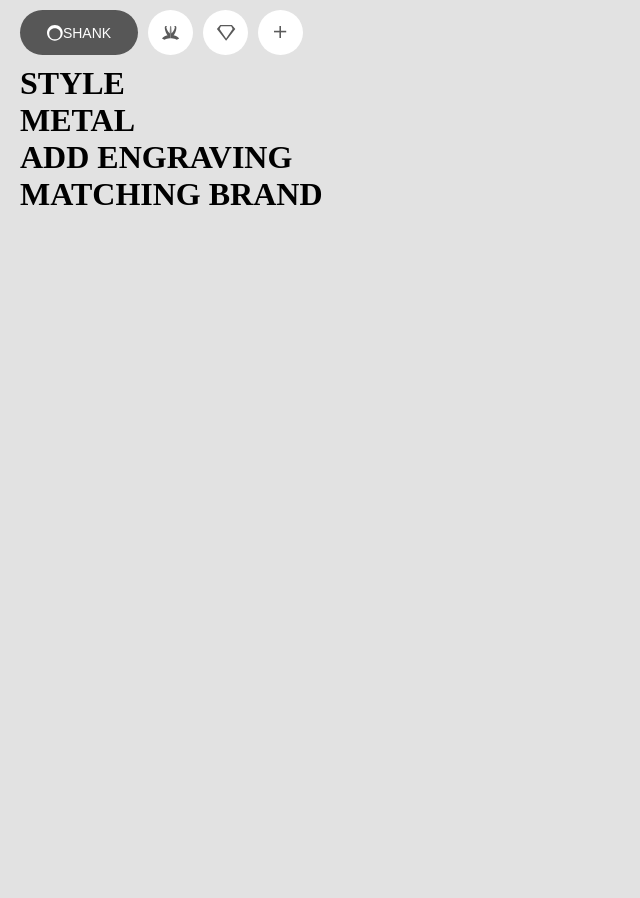
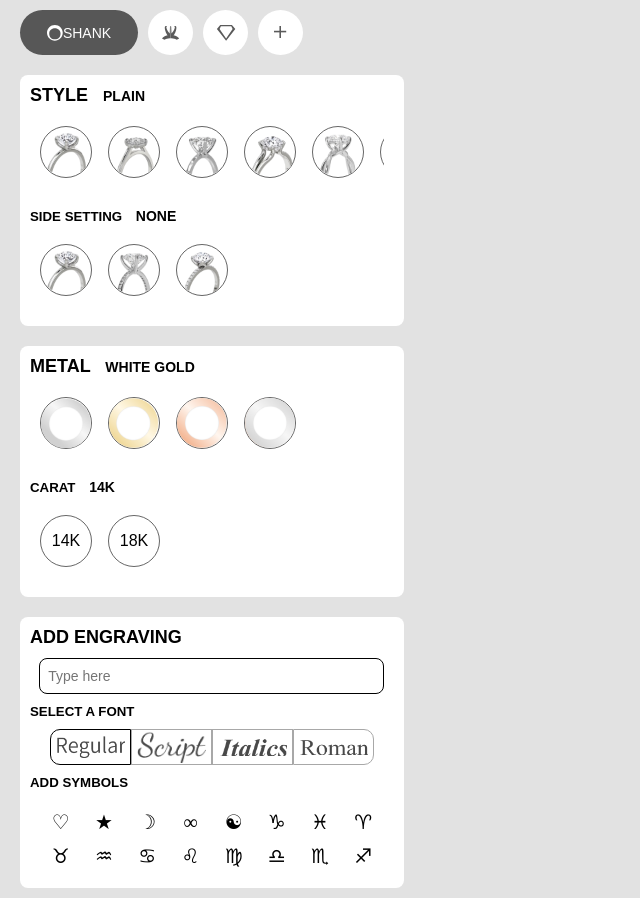
Before and after one commit to Deepak-200259/ring-configurator, a React (Vite) app: page / in a window 1280 px wide. Shown: the whole page, without its empty margins (0-640 px from the left). Before the commit the page ends 800 px from the top, so only its background shows below. Built offline with nearby package versions, Linux system fonts and the light colour scheme.

Commit message:
Properties Integrated for SHANK

```diff
--- a/src/components/NavigationBar.jsx
+++ b/src/components/NavigationBar.jsx
@@ -4,10 +4,26 @@ import {
   activeOther,
   activeShank,
   activeStone,
+  cathedral,
+  channel,
   inactiveHead,
   inactiveOther,
   inactiveShank,
   inactiveStone,
+  italics,
+  knifeEdge,
+  plain,
+  plateProng,
+  platinum,
+  regular,
+  roman,
+  roseGold,
+  script,
+  split,
+  twisted,
+  whiteGold,
+  widePlain,
+  yellowGold,
 } from "../assets";
 import PropertiesSelector from "./PropertiesSelector";
 import RingSelectionTabs from "./RingSelectionTabs";
@@ -19,8 +35,90 @@ const RingSelectionTabOptions = [
   { name: "OTHER", activeImg: activeOther, inactiveImg: inactiveOther },
 ];
 
+const PropertiesSelectorOptions = [
+  {
+    name: "STYLE",
+    includesEngraving: false,
+    mainOptionsHasText: false,
+    options: [
+      { name: "PLAIN", img: plain, price: 1000 },
+      { name: "CATHEDRAL", img: cathedral, price: 1000 },
+      { name: "KNIFE EDGE", img: knifeEdge, price: 2000 },
+      { name: "SPLIT", img: split, price: 3000 },
+      { name: "TWISTED", img: twisted, price: 4000 },
+      { name: "WIDE PLAIN", img: widePlain, price: 5000 },
+    ],
+    subHeadingName: "SIDE SETTING",
+    subOptionsHasText: false,
+    subOptions: [
+      { name: "NONE", img: plain, price: 0 },
+      { name: "CHANNEL", img: channel, price: 500 },
+      { name: "PLATE PRONG", img: plateProng, price: 1000 },
+    ],
+  },
+  {
+    name: "METAL",
+    includesEngraving: false,
+    mainOptionsHasText: false,
+    options: [
+      { name: "WHITE GOLD", img: whiteGold, price: 500 },
+      { name: "YELLOW GOLD", img: yellowGold, price: 500 },
+      { name: "ROSE GOLD", img: roseGold, price: 500 },
+      { name: "PLATINUM", img: platinum, price: 500 },
+    ],
+    subHeadingName: "CARAT",
+    subOptionsHasText: true,
+    subOptions: [
+      { name: "14K", price: 0 },
+      { name: "18K", price: 500 },
+    ],
+  },
+  {
+    name: "ADD ENGRAVING",
+    includesEngraving: true,
+    subHeading1: "SELECT A FONT",
+    subOptions1: [
+      { name: "REGULAR", img: regular },
+      { name: "SCRIPT", img: script },
+      { name: "ITALICS", img: italics },
+      { name: "ROMAN", img: roman },
+    ],
+    subHeading2: "ADD SYMBOLS",
+    subOptions2: [
+      "♡",
+      "★",
+      "☽",
+      "∞",
+      "☯︎",
+      "♑︎",
+      "♓︎",
+      "♈︎",
+      "♉︎",
+      "♒︎",
+      "♋︎",
+      "♌︎",
+      "♍︎",
+      "♎︎",
+      "♏︎",
+      "♐︎",
+    ],
+  },
+];
+
 export default function NavigationBar() {
   const [currentTab, setCurrentTab] = useState(RingSelectionTabOptions[0]);
+  const [currentStyle, setCurrentStyle] = useState(
+    PropertiesSelectorOptions[0].options[0].name
+  );
+  const [currentSideSetting, setCurrentSideSetting] = useState(
+    PropertiesSelectorOptions[0].subOptions[0].name
+  );
+  const [currentMetal, setCurrentMetal] = useState(
+    PropertiesSelectorOptions[1].options[0].name
+  );
+  const [currentCarat, setCurrentCarat] = useState(
+    PropertiesSelectorOptions[1].subOptions[0].name
+  );
   const onSelectCurrentTab = (option, e) => {
     setCurrentTab(option);
     const target =
@@ -29,8 +127,9 @@ export default function NavigationBar() {
         ? e.target.parentElement
         : e.target;
 
-    for(const child of target.children.parentElement){
-      child.classList.contains("selected") && child.classList.remove("selected");
+    for (const child of target.children.parentElement) {
+      child.classList.contains("selected") &&
+        child.classList.remove("selected");
     }
     target.classList.add("selected");
   };
@@ -43,10 +142,16 @@ export default function NavigationBar() {
           options={RingSelectionTabOptions}
           onClick={onSelectCurrentTab}
         />
-        <PropertiesSelector heading={"STYLE"} />
-        <PropertiesSelector heading={"METAL"} />
-        <PropertiesSelector heading={"ADD ENGRAVING"} />
-        <PropertiesSelector heading={"MATCHING BRAND"} />
+        {PropertiesSelectorOptions.map((propertySelector, i) => (
+          <PropertiesSelector
+            content={propertySelector}
+            key={propertySelector.name}
+            currentStyle={i == 0 ? currentStyle : null}
+            currentSideSetting={i == 0 ? currentSideSetting : null}
+            currentMetal={i == 1 ? currentMetal : null}
+            currentCarat={i == 1 ? currentCarat : null}
+          />
+        ))}
       </div>
     </>
   );
--- a/src/components/PropertiesSelector.jsx
+++ b/src/components/PropertiesSelector.jsx
@@ -1,7 +1,104 @@
 export default function PropertiesSelector(props) {
-    return (
-        <>
-            <h1>{props.heading}</h1>
-        </>
-    );
+  return (
+    <div className="properties-selector-tab">
+      {props.content.includesEngraving ? (
+        <EngravingPropertySelector property={props.content} />
+      ) : (
+        <div className="properties-section">
+          <h4 className="property-main-heading">
+            {props.content.name}{" "}
+            <span className="selected-property-option">
+              {props.currentStyle ? props.currentStyle : props.currentMetal}
+            </span>
+          </h4>
+          <div className="property-options">
+            {!props.content.mainOptionsHasText
+              ? props.content.options.map((option) => {
+                  return (
+                    <div className="property-option" key={option.name}>
+                      <img
+                        className="property-icon"
+                        src={option.img}
+                        alt={option.name}
+                      />
+                    </div>
+                  );
+                })
+              : null}
+          </div>
+          <h5 className="property-sub-heading">
+            {props.content.subHeadingName}{" "}
+            <span className="selected-property-option">
+              {props.currentSideSetting
+                ? props.currentSideSetting
+                : props.currentCarat}
+            </span>
+          </h5>
+          <div className="property-options">
+            {!props.content.subOptionsHasText
+              ? props.content.subOptions.map((option) => {
+                  return (
+                    <div className="property-option" key={option.name}>
+                      <img
+                        className="property-icon"
+                        src={option.img}
+                        alt={option.name}
+                      />
+                    </div>
+                  );
+                })
+              : props.content.subOptions.map((option) => {
+                  return (
+                    <div className="property-option" key={option.name}>
+                      <p className="property-icon">{option.name}</p>
+                    </div>
+                  );
+                })}
+          </div>
+        </div>
+      )}
+    </div>
+  );
 }
+
+function EngravingPropertySelector({ property }) {
+  return (
+    <>
+      <div className="properties-section">
+        <h4 className="property-main-heading">{property.name}</h4>
+        <input
+          type="text"
+          name="EngravingText"
+          id="engraving-text-input"
+          placeholder="Type here"
+          className="engraving-text-input"
+        />
+        <h5 className="property-sub-heading">{property.subHeading1}</h5>
+        <div className="sub-options-container">
+          {property.subOptions1.map((option, index) => {
+            return (
+              <div className={`${"font-option"} ${index === 0 ? "selected" : ""}`}>
+                <img
+                  className="font-icon"
+                  src={option.img}
+                  alt={option.name}
+                  key={option.name}
+                />
+              </div>
+            );
+          })}
+        </div>
+        <h5 className="property-sub-heading">{property.subHeading2}</h5>
+        <div className="symbols">
+          {property.subOptions2.map((option) => {
+            return (
+              <p className="symbol" key={option}>
+                {option}
+              </p>
+            );
+          })}
+        </div>
+      </div>
+    </>
+  );
+}
--- a/style.css
+++ b/style.css
@@ -14,11 +14,14 @@ body {
   height: 100vh;
 }
 
-.navigation-bar{
+.navigation-bar {
   width: 30%;
   height: max-content;
   padding: 0px 20px;
   overflow-y: auto;
+  gap: 10px;
+  display: flex;
+  flex-direction: column;
 }
 
 .ring-selection-tabs {
@@ -57,3 +60,156 @@ body {
   transition: none;
   font-family: sans-serif;
 }
+
+.properties-selector-tab {
+  width: 100%;
+  gap: 10px;
+  margin-bottom: 10px;
+  display: flex;
+  justify-content: center;
+  align-items: center;
+  flex-direction: column;
+}
+
+.properties-section {
+  width: 100%;
+  background-color: white;
+  border-radius: 8px;
+  white-space: nowrap;
+}
+
+.property-main-heading {
+  font-family: sans-serif;
+  font-size: 18px;
+  padding-top: 10px;
+  padding-left: 10px;
+}
+
+.property-options {
+  display: flex;
+  margin: 20px;
+  flex-direction: row;
+  overflow-x: auto;
+  overflow-y: hidden;
+  white-space: nowrap;
+  gap: 1rem; /* optional spacing between items */
+  padding-bottom: 10px; /* optional: avoid scrollbars overlapping */
+  scrollbar-width: thin; /* Firefox */
+  scrollbar-color: #999 transparent;
+}
+
+.property-options::-webkit-scrollbar {
+  height: 6px;
+}
+
+.property-options::-webkit-scrollbar-thumb {
+  background: #aaa;
+  border-radius: 4px;
+}
+
+.property-option {
+  flex: 0 0 auto; /* keeps children from shrinking */
+  text-align: center;
+  cursor: pointer;
+  width: 50px;
+  height: 50px;
+  border: 1px solid #666666;
+  border-radius: 50%;
+  display: flex;
+  justify-content: center;
+  align-items: center;
+}
+
+.property-option:hover {
+  border: 1px solid #000000;
+}
+
+.property-icon {
+  width: 100%;
+  font-family: sans-serif;
+}
+
+.property-sub-heading {
+  margin-left: 10px;
+  font-family: sans-serif;
+}
+
+.selected-property-option {
+  margin-left: 10px;
+  font-size: 14px;
+}
+
+.engraving-text-input {
+  width: calc(100% - 15%);
+  margin-left: 5%;
+  margin-right: 5%;
+  margin-top: 10px;
+  margin-bottom: 10px;
+  border: 1px solid #000;
+  border-radius: 8px;
+  padding: 9px 8px;
+  font-size: 14px;
+}
+
+  .sub-options-container {
+    display: flex;
+    flex-direction: row;
+    width: 90%;
+    justify-content: center;
+    align-items: center;
+    justify-self: center;
+    margin-top: 10px;
+    margin-bottom: 10px;
+  }
+
+.font-option {
+  display: flex;
+  border: 1px solid #a8a8a8;
+  gap: 8px;
+  width: 20%;
+  height: 30px;
+  justify-content: center;
+  align-items: center;
+  justify-self: center;
+  padding: 2px 5px 2px 5px;
+  margin-left: 0.1px;
+}
+
+.font-icon {
+  width: 100%;
+  margin-top: 2px;
+  margin-bottom: 2px;
+}
+
+.font-option:first-child{
+  border-radius: 10px 0px 0px 10px;
+}
+.font-option:last-child{
+  border-radius: 0px 10px 10px 0px;
+}
+
+.font-option.selected{
+  border: 1px solid #000;
+}
+
+.symbols{
+  display: grid;
+  grid-template-columns: repeat(8, 1fr);
+  width: 90%;
+  justify-content: center;
+  align-items: center;
+  justify-self: center;
+  margin-top: 10px;
+  margin-bottom: 20px;
+}
+
+.symbols:first-child{
+  margin-top: 0px;
+}
+
+.symbol{
+  font-size: 20px;
+  margin-top: 10px;
+  text-align: center;
+  cursor: pointer;
+}
```
Also changed, not shown: src/assets/index.js (+32 -0 lines), src/assets/channel.png (added), src/assets/plateprong.png (added).
